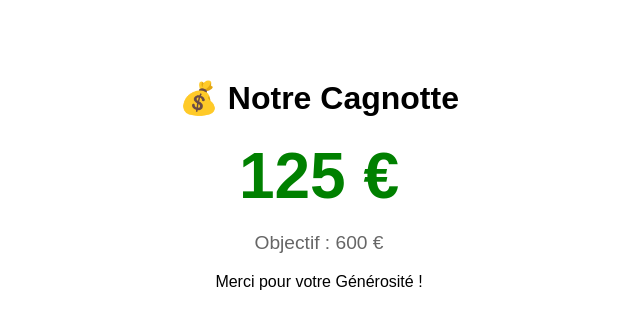
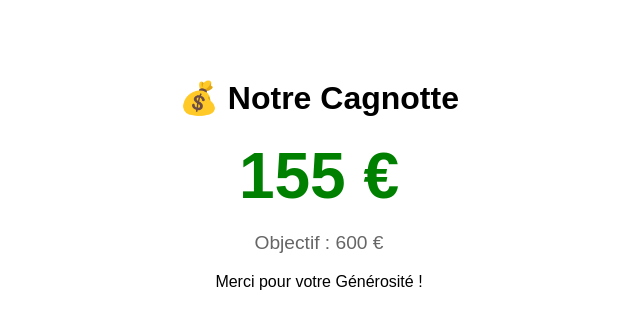
Before and after one commit to RicadatHugo/RicadatHugo.github.io, a plain HTML site: page index.html in a window 1280 px wide. Shown: the full height of the page, 321-961 px from the left. Drawn offline with Linux system fonts and the light colour scheme.

Commit message:
Update index.html

```diff
--- a/index.html
+++ b/index.html
@@ -6,7 +6,7 @@
 </head>
 <body style="text-align:center;padding:50px;font-family:Arial">
     <h1>💰 Notre Cagnotte</h1>
-    <div style="font-size:4em;color:green;font-weight:bold">125 €</div>
+    <div style="font-size:4em;color:green;font-weight:bold">155 €</div>
     <p style="font-size:1.2em;color:#666">Objectif : 600 €</p>
     <p>Merci pour votre Générosité !</p>
 </body>
```
